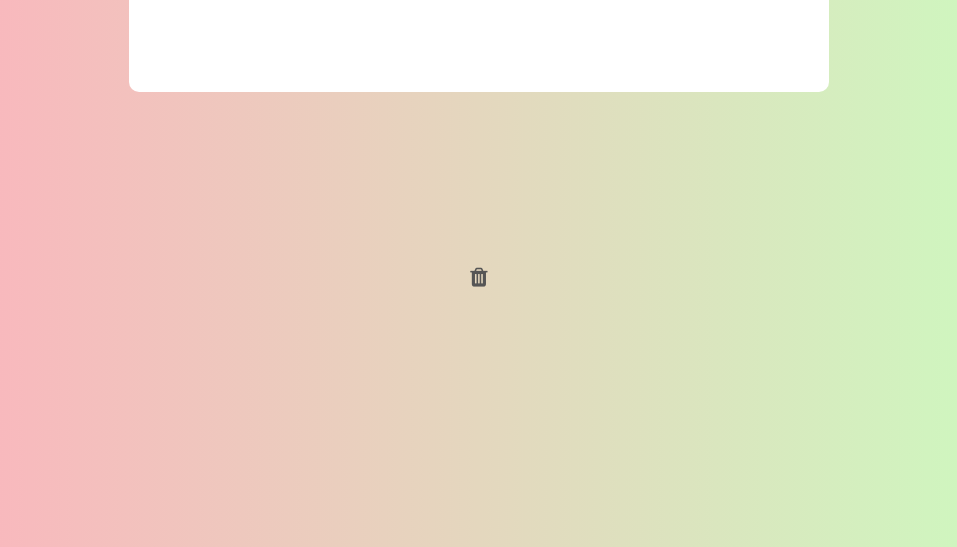
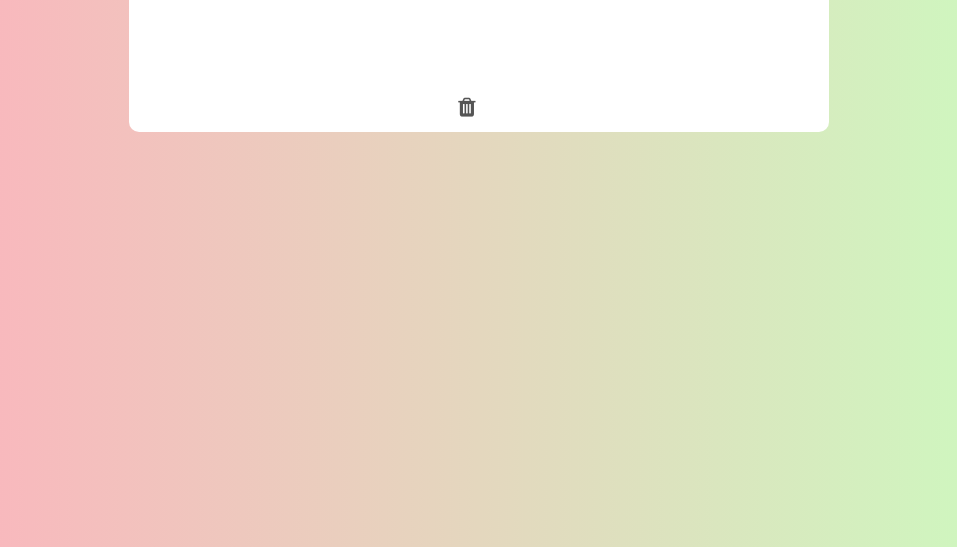
Before and after one commit to DanaHa-24/ToDo-App, a plain HTML site: page src/index.html in a window 1280 px wide. Shown: the part 253-800 px from the top of the page, without its empty margins (161-1118 px from the left). Drawn offline with Linux system fonts and the light colour scheme; a web font is replaced by a local one.

Commit message:
Change clear button style

```diff
--- a/src/index.html
+++ b/src/index.html
@@ -19,7 +19,9 @@
                 <button id="add_btn" onclick="addToDo()">Add</button>
             </div>
             <ol type="1" id="list_container"></ol>
-            <button id="trash_btn" class="fa fa-trash" onclick="clearAll();"></button>
+            <div id="options">
+                <button id="trash_btn" class="fa fa-trash" onclick="clearAll();"></button>
+            </div>
         </div>
     </div>
 
--- a/src/script.js
+++ b/src/script.js
@@ -1,5 +1,6 @@
 const inputBox = document.getElementById("input_box");
 const listContainer = document.getElementById("list_container");
+
 
 function addToDo(){
     if(inputBox.value === '')
@@ -56,7 +57,6 @@ function removeTask(item){
     item.remove();
     saveData();
 }
-
 
 function saveData(){
     localStorage.setItem("data", listContainer.innerHTML);
--- a/src/style.css
+++ b/src/style.css
@@ -141,7 +141,26 @@ ol li.checked::before{
     background: #edeef0;
 }
 
+#options{
+    position: relative;
+    bottom: -65px;
+    left: 45%;
+    width:fit-content;
+    margin: 0;
+}
+
+#info{
+    position: relative;
+    bottom: -65px;
+    left: 20%;
+    width:fit-content;
+    margin: 0;
+}
+
 #trash_btn {
+    display: flex;
+    justify-content: center;
+    align-items: center;
     width: 40px;
     height: 40px;
     font-size: 22px;
@@ -149,10 +168,4 @@ ol li.checked::before{
     line-height: 40px;
     border: none;
     background: none;
-    margin: 0;
-    position: absolute;
-    top: 50%;
-    left: 50%;
-    transform: translate(-50%, 275%);
-
   }
```
